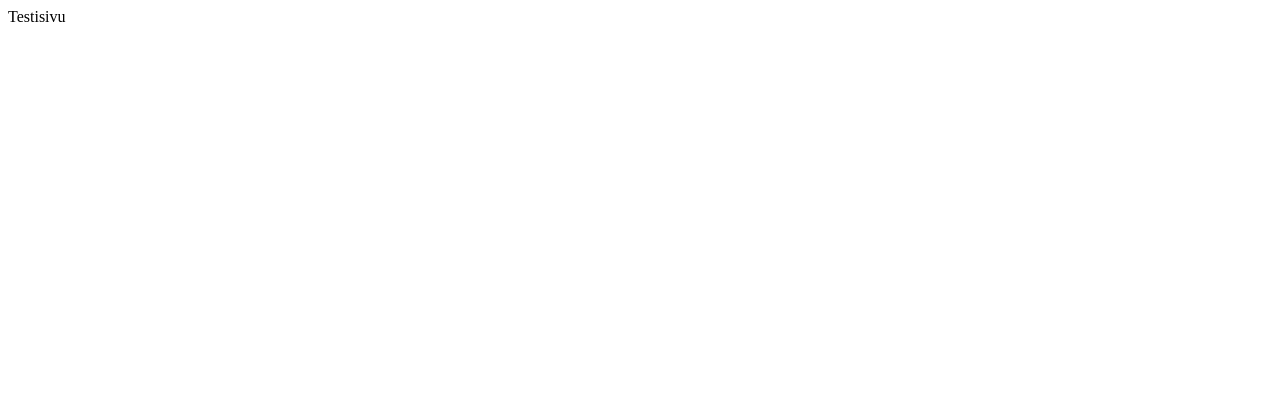
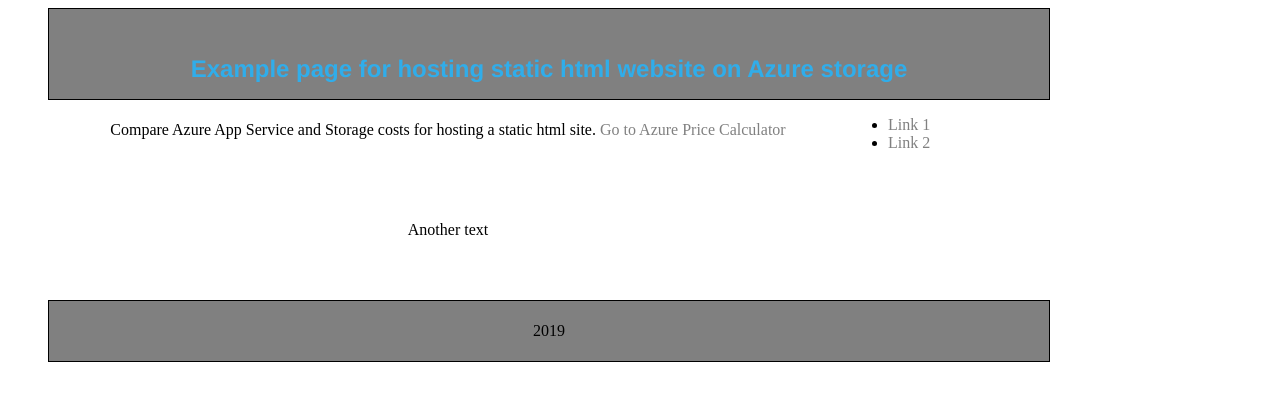
Before and after one commit to lasvirt/lasvirt.github.io, a plain HTML site: page index.html in a window 1280 px wide. Drawn offline with Linux system fonts and the light colour scheme.

Commit message:
Add files via upload

```diff
--- /dev/null
+++ b/404.html
@@ -0,0 +1,13 @@
+<!DOCTYPE html PUBLIC "-//W3C//DTD HTML 4.01//EN" "http://www.w3.org/TR/html4/strict.dtd">
+<html>
+<head>
+  <meta http-equiv="Content-Type" content="text/html; charset=utf-8">
+  <meta http-equiv="Content-Style-Type" content="text/css">
+  <link rel="stylesheet" href="style.css">
+  <title>Laurea R0244 Verkkosivujen kehittäminen</title>
+</head>
+<body>
+<h1>This is 404. It means I just have't made this page</h1>
+<p><a href="/">Go to front page</a></p>
+</body>
+</html>
--- a/index.html
+++ b/index.html
@@ -1 +1,23 @@
-Testisivu
+<!DOCTYPE html PUBLIC "-//W3C//DTD HTML 4.01//EN" "http://www.w3.org/TR/html4/strict.dtd">
+<html>
+<head>
+  <meta http-equiv="Content-Type" content="text/html; charset=utf-8">
+  <meta http-equiv="Content-Style-Type" content="text/css">
+  <link rel="stylesheet" href="style.css">
+  <title>Laurea R0244 Verkkosivujen kehittäminen</title>
+</head>
+<body>
+<div class="content">
+<div class="head"><h1>Example page for hosting static html website on Azure storage</h1></div>
+<div class="nav">
+    <ul>
+        <li><a href="#" >Link 1  </a></li>
+        <li><a href="#" >  Link 2</a></li>
+    </ul></div>
+<div class="section"><p>Compare Azure App Service and Storage costs for hosting a static html site. <a href="https://azure.microsoft.com/en-us/pricing/calculator/">Go to Azure Price Calculator</a></p></div>
+<div class="section"><p>Another text</p></div>
+
+<div class="footer"><p>2019</p></div>
+</div>
+</body>
+</html>
--- /dev/null
+++ b/style.css
@@ -0,0 +1,47 @@
+h1 {
+  color: #30adea;
+  text-align: center;
+  font-family: helvetica;
+  padding-top: 30px;
+  font-size: 150%;
+}
+
+p {
+    text-align: center;
+    padding: 5px;
+}
+
+a:link {
+  color: grey;
+  text-decoration: none;
+}
+
+a:visited {
+  color: red;
+  text-decoration: none;
+}
+
+a:hover {
+  color: #ffffff;
+}
+.content {
+    margin-left: 40px;
+    width: 1000px;
+}
+.head, .footer {
+  background-color: grey;
+  width: 100%;
+  float: left;
+  border: solid;
+  border-width: 1px;
+}
+.nav {
+  width: 20%;
+  float: right;
+  height: 200px;
+}
+.section {
+  width: 80%;
+  float: right;
+  height: 100px;
+}
```
